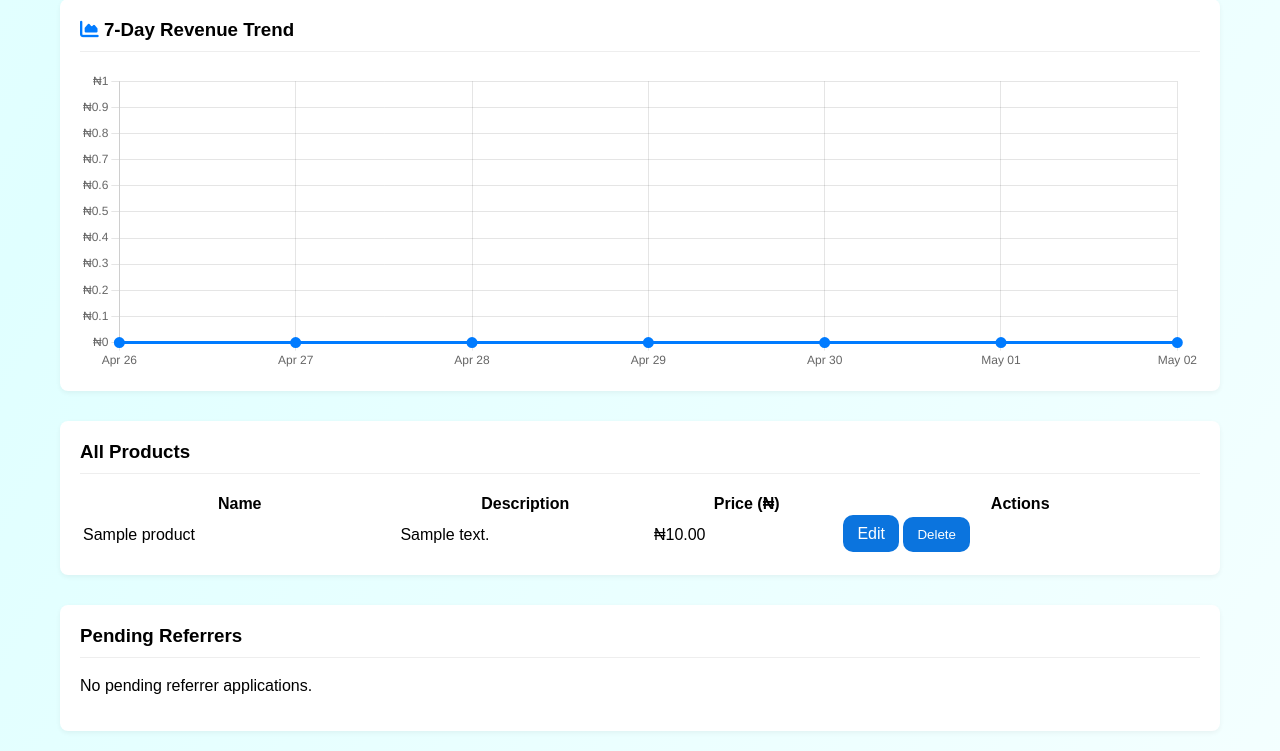
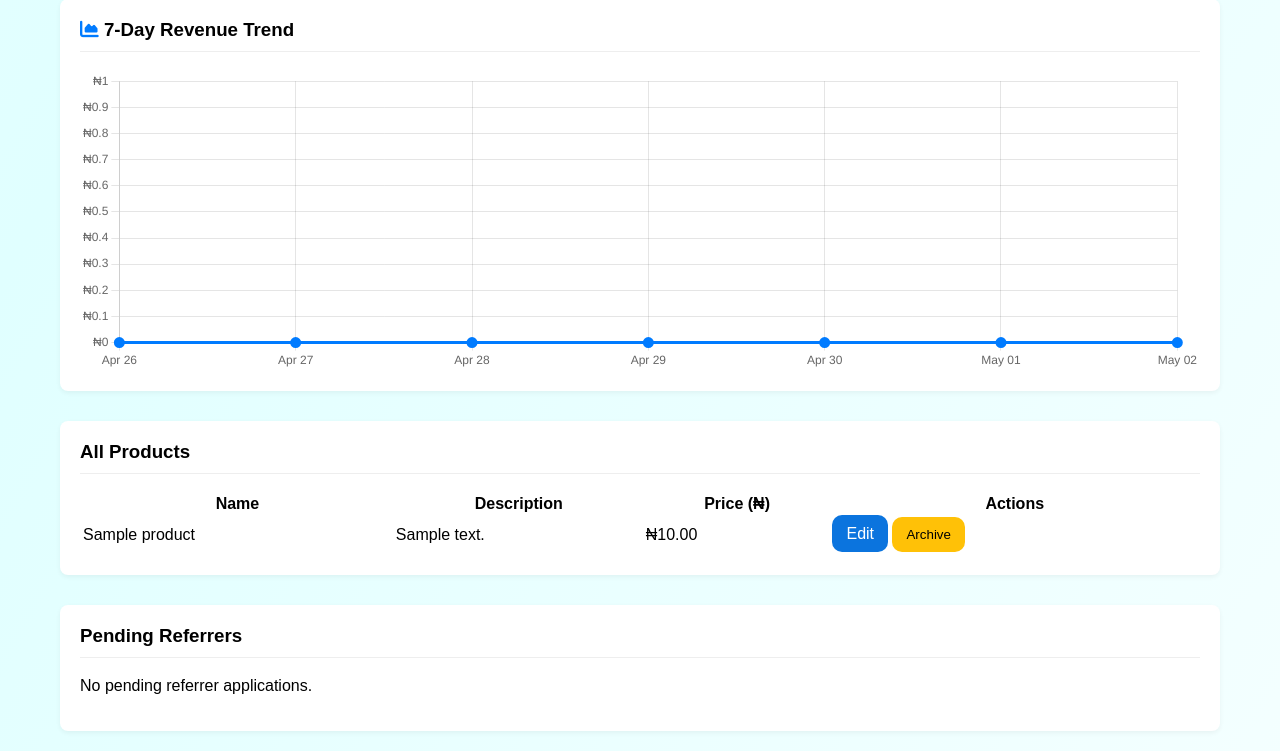
Before and after one commit to HeavenlyPaints/paints, a Flask app: page /tara-hood in a window 1280 px wide. Shown: the part 576-1327 px from the top of the page. Run offline with Flask 3, Linux system fonts and the light colour scheme; a user stored in the database is signed in; tables that the repository leaves empty hold one stand-in row (values such as "Sample post").

Commit message:
initial commit(clean)

```diff
--- a/app/models.py
+++ b/app/models.py
@@ -26,6 +26,7 @@ class Product(db.Model):
     image = db.Column(db.String(500))
     sold = db.Column(db.Integer, default=0)
     delivered = db.Column(db.Integer, default=0)
+    is_active = db.Column(db.Boolean, default=True)
     unit = db.Column(db.String(20), default="pcs")
     product_type = db.Column(db.String(100))
     created_at = db.Column(db.DateTime, default=datetime.utcnow)
--- a/app/routes.py
+++ b/app/routes.py
@@ -196,16 +196,17 @@ def notify_referer(referer, action, reason=None, amount=None):
 
 @bp.route("/")
 def index():
-    from app.models import Product
-
-
-    products = Product.query.order_by(Product.created_at.desc()).all()
+    from app.models import Product, Catalog
+
+    products = Product.query.filter_by(is_active=True).order_by(Product.created_at.desc()).all()
     total_ordered = db.session.query(func.sum(Product.sold)).scalar() or 0
     total_delivered = db.session.query(func.sum(Product.delivered)).scalar() or 0
+    featured_projects = Catalog.query.filter_by(show_on_home=True).order_by(Catalog.created_at.desc()).all()
 
     return render_template(
         "index.html",
         products=products,
+        featured_projects=featured_projects,
         total_ordered=total_ordered,
         total_delivered=total_delivered,
         paystack_public=current_app.config.get("PAYSTACK_PUBLIC"),
@@ -1326,19 +1327,38 @@ def edit_product(id):
     return render_template('admin/edit_product.html', product=product)
 
 
-@bp.route('/admin/delete_product/<int:id>', methods=['POST'])
-@login_required
-def delete_product(id):
+#@bp.route('/admin/delete_product/<int:id>', methods=['POST'])
+#@login_required
+#def delete_product(id):
+#    if current_user.username != 'admin':
+#        flash('Access denied.', 'danger')
+#        return redirect(url_for('main.index'))
+
+#    product = Product.query.get_or_404(id)
+#    db.session.delete(product)
+#    db.session.commit()
+#    flash('Product deleted successfully!', 'success')
+#    return redirect(url_for('main.admin_doe'))
+@bp.route('/admin/product/toggle/<int:id>', methods=['POST'])
+@login_required
+def toggle_product(id):
     if current_user.username != 'admin':
         flash('Access denied.', 'danger')
         return redirect(url_for('main.index'))
 
+    from app.models import Product
     product = Product.query.get_or_404(id)
-    db.session.delete(product)
+
+    # Flip the switch: Active becomes Inactive, and vice versa
+    product.is_active = not product.is_active
+    from app import db
     db.session.commit()
-    flash('Product deleted successfully!', 'success')
+
+    status = "restored to the public store" if product.is_active else "archived (hidden from the public store)"
+    flash(f'Product "{product.name}" has been {status}.', 'success')
+
+    # Redirect back to your secret admin dashboard route
     return redirect(url_for('main.admin_doe'))
-
 
 @bp.route('/verify_account', methods=['POST'])
 def verify_account():
--- a/app/templates/admin/dashboard.html
+++ b/app/templates/admin/dashboard.html
@@ -156,16 +156,21 @@
             </thead>
             <tbody>
                 {% for product in products %}
-                <tr>
+                <tr style="{% if not product.is_active %}opacity: 0.1; background-color: #f8f9fa;{% endif %}">
                     <td>{{ product.name }}</td>
                     <td>{{ product.description }}</td>
                     <td>₦{{ "{:,.2f}".format(product.price) }}</td>
                     <td>
-                        <a class="btn btn-warning btn-sm" style="text-decoration:none" href="{{ url_for('main.edit_product', id=product.id) }}">Edit</a>
-                        <form action="{{ url_for('main.delete_product', id=product.id) }}" method="POST" style="display:inline;">
-                            <button type="submit" style="text-decoration:none" class="btn btn-danger btn-sm" onclick="return confirm('Delete this product?');">Delete</button>
-                        </form>
-                    </td>
+    <a class="btn btn-warning btn-sm" style="text-decoration:none" href="{{ url_for('main.edit_product', id=product.id) }}">Edit</a>
+
+    <form action="{{ url_for('main.toggle_product', id=product.id) }}" method="POST" style="display:inline;">
+        {% if product.is_active %}
+            <button type="submit" class="btn btn-sm" style="background-color: #ffc107; color: black; border: none;" onclick="return confirm('Hide this product from the public store?');">Archive</button>
+        {% else %}
+            <button type="submit" class="btn btn-success btn-sm" style="border: none;">Restore</button>
+        {% endif %}
+    </form>
+</td>
                 </tr>
                 {% endfor %}
             </tbody>
```
Also changed, not shown: migrations/versions/077a7e10b998_added_is_active_to_product_model.py (added, +40 -0 lines).
